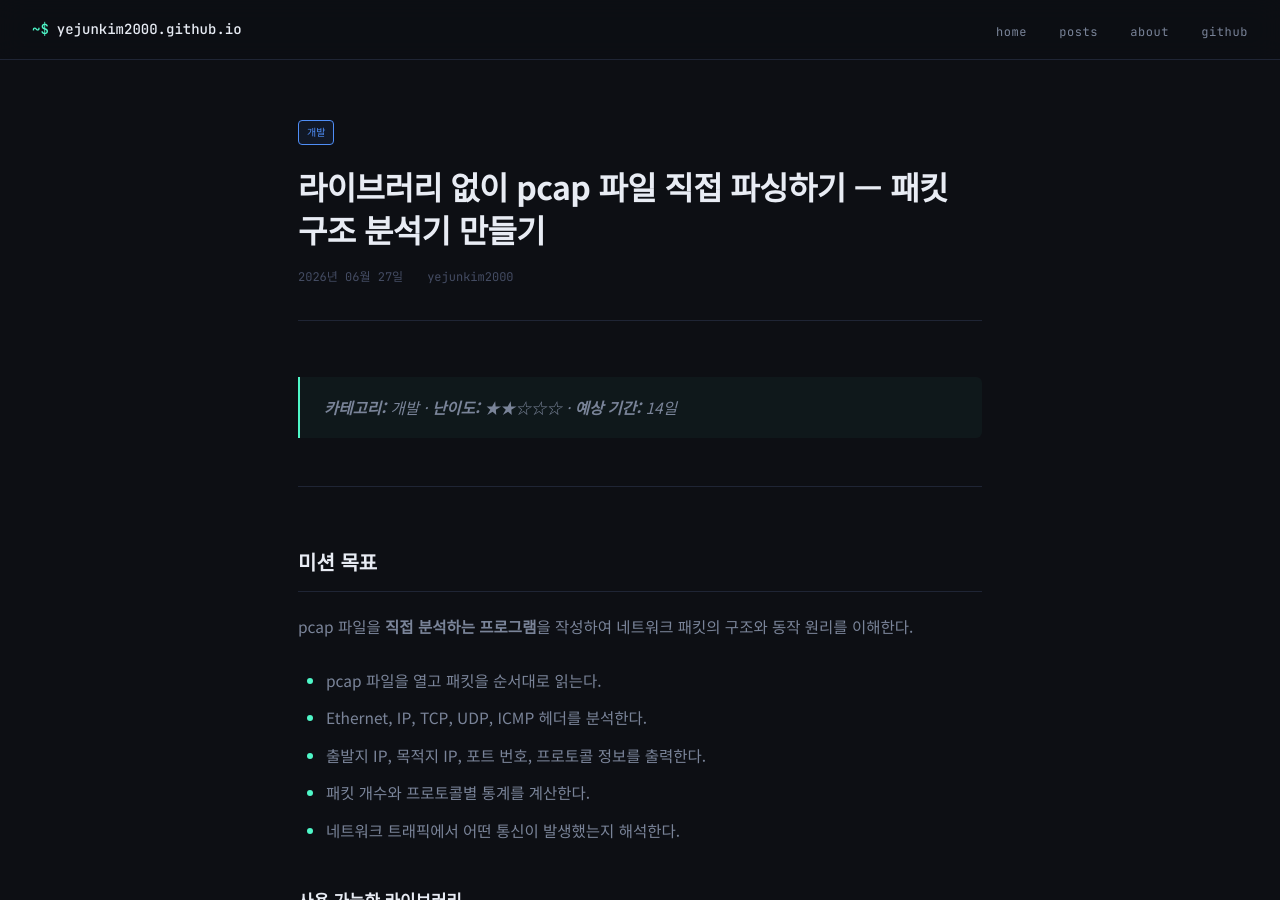
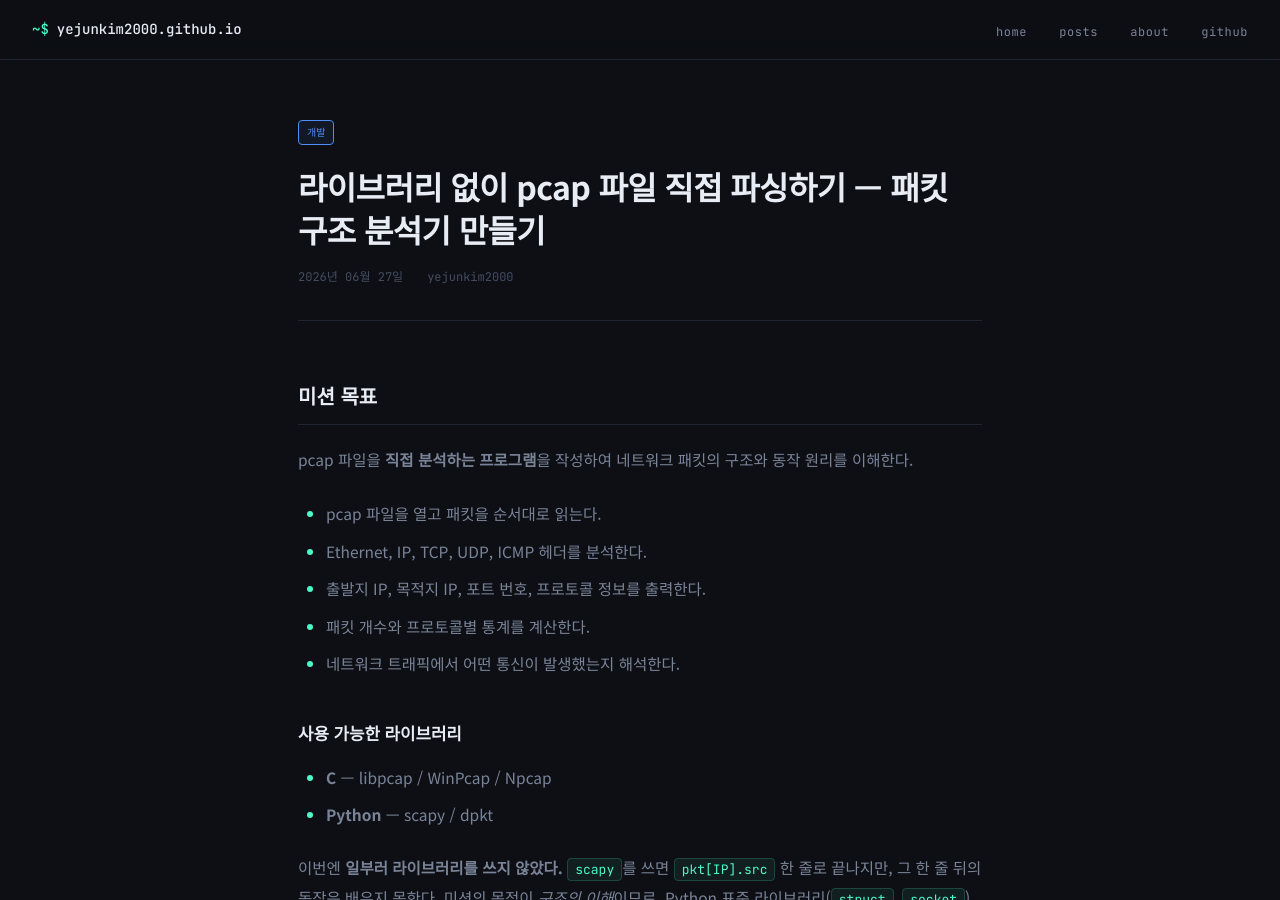
Before and after one commit to yejunkim2000/yejunkim2000.github.io, a Jekyll site: the page built from _posts/2026-06-27-pcap-analyzer.md, in a window 1280 px wide and 900 px high. Built offline with Jekyll 4.4.1, drawn with Linux system fonts in a browser that asks for light colours; some of the changed text lies outside the part shown.

Commit message:
Update 2026-06-27-pcap-analyzer.md

```diff
--- a/_posts/2026-06-27-pcap-analyzer.md
+++ b/_posts/2026-06-27-pcap-analyzer.md
@@ -8,9 +8,6 @@ tags: [Network, pcap, Python, Ethernet, IP, TCP, UDP, ICMP, 패킷분석]
 excerpt: "scapy/dpkt 없이 순수 Python으로 pcap 파일을 바이트 단위로 파싱하여 Ethernet/IP/TCP/UDP/ICMP 헤더와 프로토콜별 통계를 분석하고, 트래픽이 들려주는 이야기를 해석한다."
 ---
 
-> **카테고리:** 개발 · **난이도:** ★★☆☆☆ · **예상 기간:** 14일
-
----
 
 ## 미션 목표
 
@@ -216,7 +213,7 @@ python pcap_analyzer.py mycapture.pcap --limit 30
 
 > 심화: 같은 주제를 C/libpcap로 다시 구현하여 TCP 트래픽의 HTTP 메시지까지 추출하는 버전도 별도로 작성했다.
 
-> ⚠️ 패킷 캡처는 반드시 **본인 소유 네트워크 또는 허가된 환경**에서만. 타인 트래픽 무단 감청은 불법이다.
+> 패킷 캡처는 반드시 **본인 소유 네트워크 또는 허가된 환경**에서만. 타인 트래픽 무단 감청은 불법이다.
 
 ## 참고 자료
 
```
